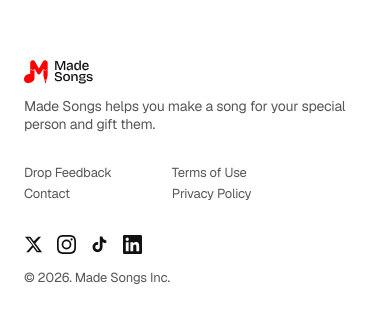
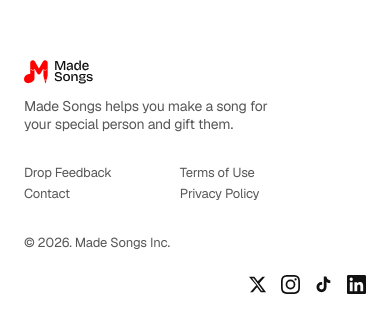
Before and after one commit to Ux-Geek/site-made-songs, a React (Vite) app: page / in a window 390 px wide. Shown: the part 3340-3666 px from the top of the page. Built offline with nearby package versions, Linux system fonts and the light colour scheme.

Commit message:
style: insert line break into footer tagline for improved responsiveness

```diff
--- a/src/components/Footer.css
+++ b/src/components/Footer.css
@@ -60,6 +60,10 @@
   flex-direction: column;
   align-items: flex-start;
   gap: 5px;
+}
+
+.footer-links .footer-link-col:last-child {
+  margin-left: 8px;
 }
 
 .footer-link {
@@ -141,9 +145,17 @@
   }
 
   .footer-bottom {
-    flex-direction: column-reverse;
-    align-items: flex-start;
-    gap: 16px;
+    flex-direction: column;
+    align-items: stretch;
+    gap: 24px;
     padding-top: 8px;
   }
+
+  .footer-copy {
+    align-self: flex-start;
+  }
+
+  .footer-socials {
+    align-self: flex-end;
+  }
 }
--- a/src/components/Footer.tsx
+++ b/src/components/Footer.tsx
@@ -14,7 +14,7 @@ export default function Footer() {
             <img src={logoMark} alt="Made Songs" className="footer-logo-mark" />
           </div>
           <p className="footer-tagline">
-            Made Songs helps you make a song for your special person and gift them.
+            Made Songs helps you make a song for<br />your special person and gift them.
           </p>
         </div>
 
```
